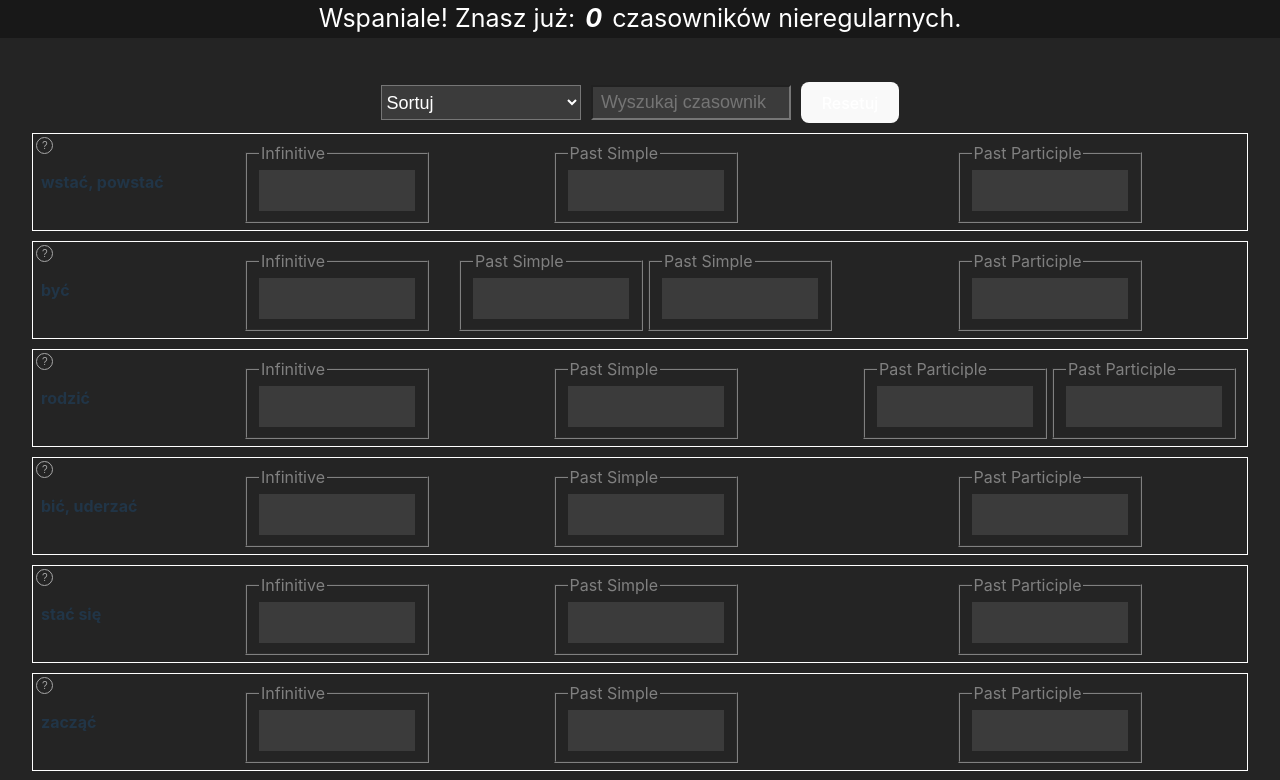
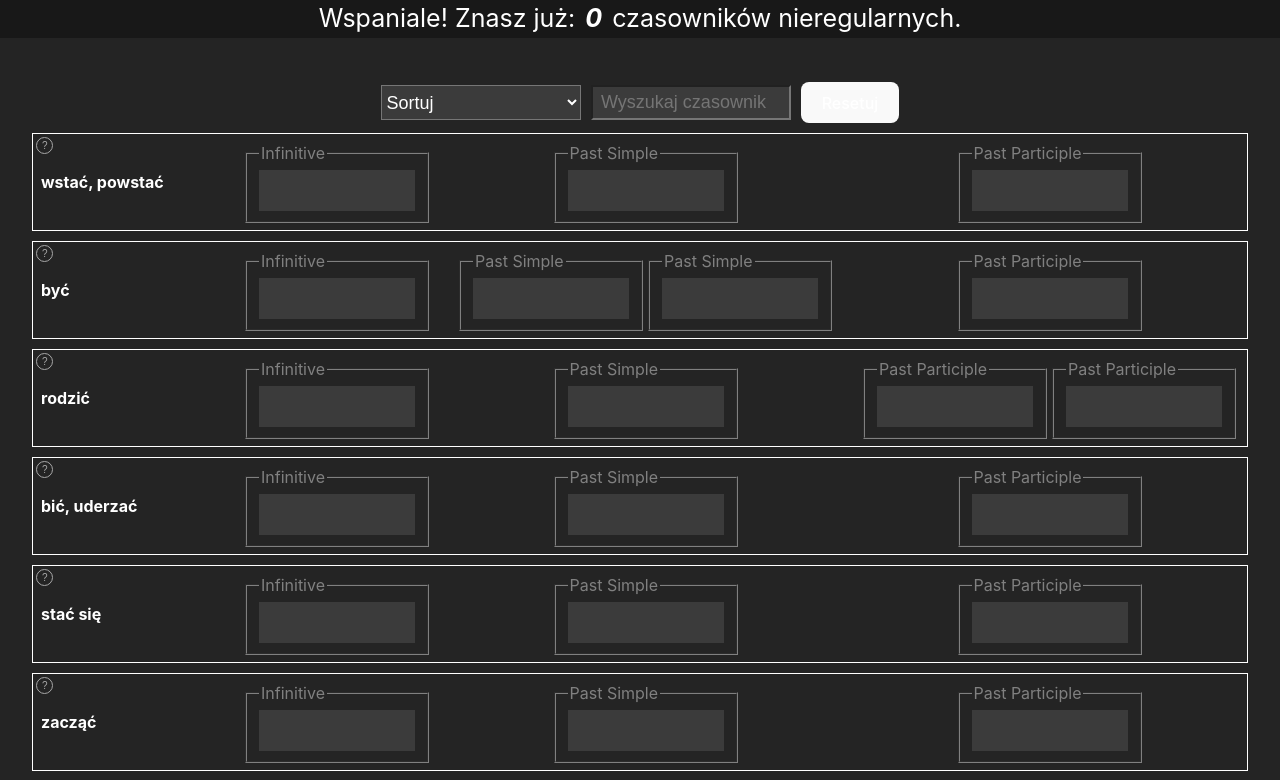
Before and after one commit to PatrykSiemieniec/irregularVerbsQuiz, a React (Vite) app: page / in a window 1280 px wide. Shown: the top 780 px of the page. Built offline with nearby package versions, Linux system fonts and the light colour scheme.

Commit message:
Fixing typos and color scheme v0.1

```diff
--- a/src/App.css
+++ b/src/App.css
@@ -34,13 +34,19 @@ input {
   text-align: center;
   background-color: #3b3b3b;
 }
+b,
+span {
+  color: white;
+}
 
 fieldset {
   color: gray;
   border-color: gray;
   text-align: start;
 }
-
+button {
+  background-color: #1a1a1a;
+}
 .correct {
   color: green;
 }
```
